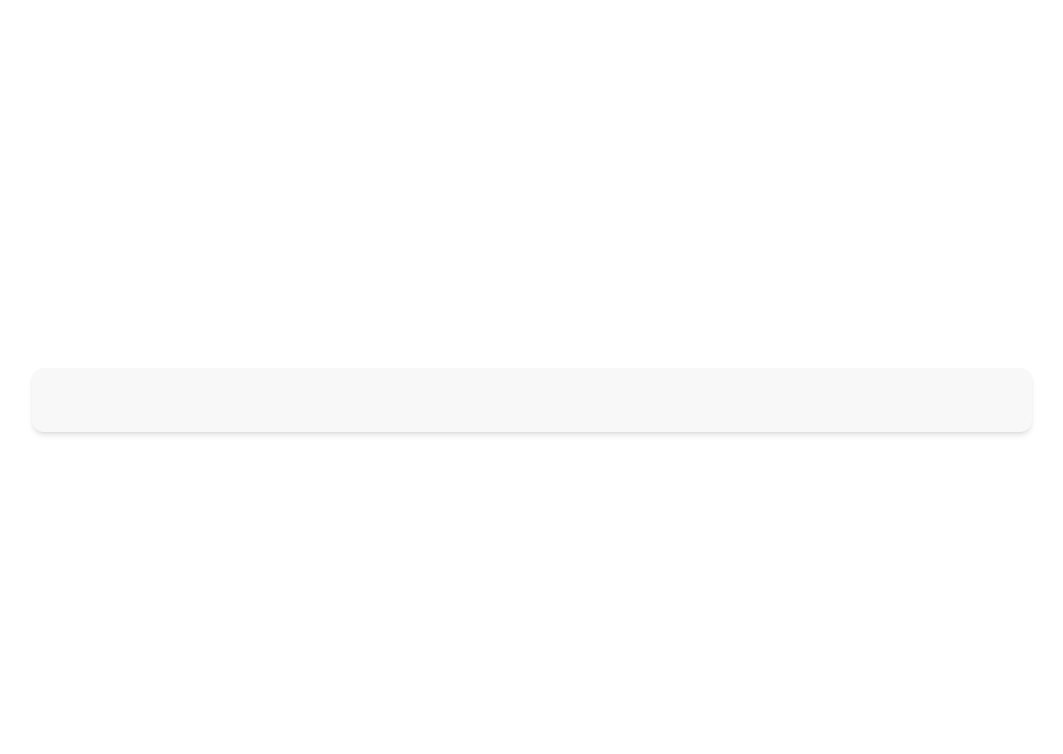
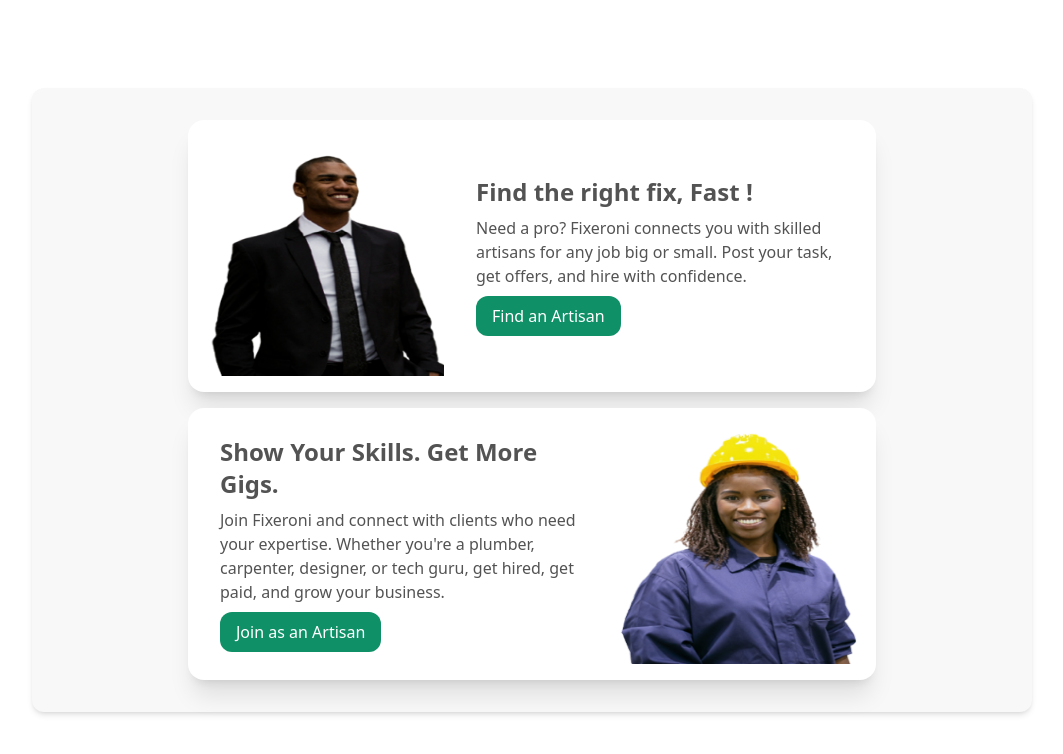
Before and after one commit to Fixeroni/Fixeroni, a React (Vite) app in the folder client/: page /artisan/auth/register in a window 1280 px wide. Shown: the top 754 px of the page, without its empty margins (108-1171 px from the left). Built offline with nearby package versions, Linux system fonts and the light colour scheme.

Commit message:
feat: update registration components to display features and adjust layout

```diff
--- a/client/src/components/auth/RegisterContent.tsx
+++ b/client/src/components/auth/RegisterContent.tsx
@@ -1,7 +1,21 @@
-import React from "react";
+import AuthLayout from "../shared/AuthLayout";
+import AuthHoverCard from "../shared/AuthHoverCard";
+import features from "../../data/features";
+import type { Feature as FeatureType } from "../../types";
+import Feature from "./register/Feature";
 
 function RegisterContent() {
-  return <h2>Register</h2>;
+  return (
+
+        <article className="flex flex-col gap-4 items-center justify-cente">
+          {
+            features.map((feature: FeatureType, index: number) => (
+              <Feature key={index} {...feature} />
+            ))
+          }
+        </article>
+
+  )
 }
 
 export default RegisterContent;
--- a/client/src/data/features.ts
+++ b/client/src/data/features.ts
@@ -6,14 +6,14 @@ const features: Feature[] = [
         title: "Find the right fix, Fast !",
         description: "Need a pro? Fixeroni connects you with skilled artisans for any job big or small. Post your task, get offers, and hire with confidence.",
         ctaText: "Find an Artisan",
-        side: "right"
+        side: "left"
     },
     {
         image: "/images/assets/feature-2.png",
         title: "Show Your Skills. Get More Gigs.",
         description: "Join Fixeroni and connect with clients who need your expertise. Whether you're a plumber, carpenter, designer, or tech guru, get hired, get paid, and grow your business.",
         ctaText: "Join as an Artisan",
-        side: "left"
+        side: "right"
     }
 ]
 
--- a/client/src/routes/artisan/auth/register/index.tsx
+++ b/client/src/routes/artisan/auth/register/index.tsx
@@ -1,6 +1,9 @@
 import { createFileRoute } from '@tanstack/react-router'
 import AuthLayout from '../../../../components/shared/AuthLayout'
 import AuthHoverCard from '../../../../components/shared/AuthHoverCard'
+import features from '../../../../data/features'
+import Feature from '../../../../components/auth/register/Feature'
+import type { Feature as FeatureType } from '../../../../types'
 
 export const Route = createFileRoute('/artisan/auth/register/')({
   component: RouteComponent,
@@ -11,7 +14,11 @@ function RouteComponent() {
     <AuthLayout>
       <AuthHoverCard>
         <article className="flex flex-col gap-4 items-center justify-cente">
-
+          {
+            features.map((feature: FeatureType, index: number) => (
+              <Feature key={index} {...feature} />
+            ))
+          }
         </article>
       </AuthHoverCard>
     </AuthLayout>
```
Also changed, not shown: client/public/images/assets/Cheerful african american female factory employee in hardhat and overall standing on plant floor, looking at front and smiling.png (deleted), client/public/images/assets/unsplash_UiVe5QvOhao.png (deleted).
